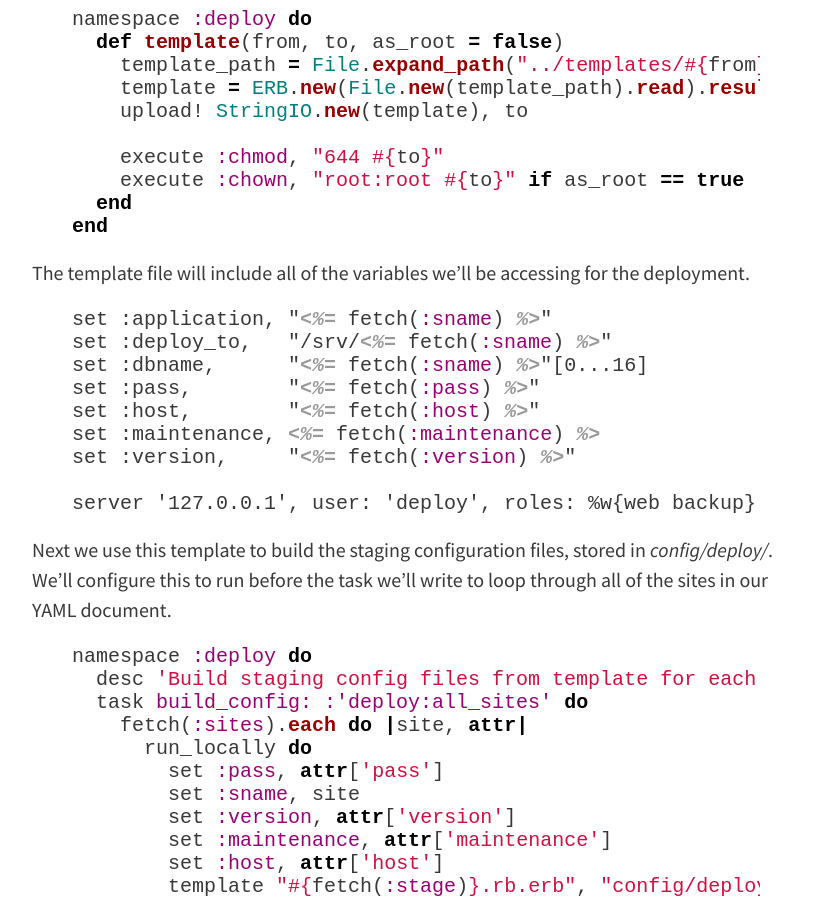
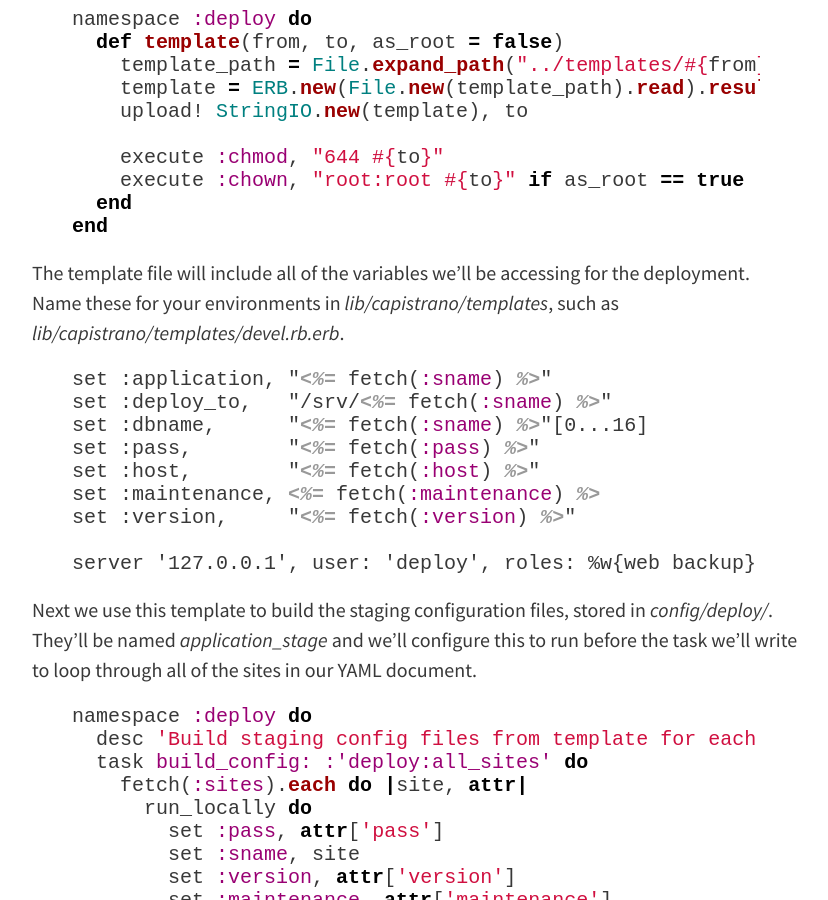
Before and after one commit to jerematic/jerematic.github.io, a Jekyll site: the page built from _posts/2015-07-07-capistrano-3-wordpress-multisite-deployment.md, in a window 1280 px wide and 900 px high, scrolled down 1368 px. Shown: the whole window, without its empty margins (224-1052 px from the left). Built offline with Jekyll 4.4.1, drawn with Linux system fonts in a browser that asks for light colours; nearby versions of some CDN libraries; comment, search, counter and statistics services are not loaded; some of the changed text lies outside the part shown.

Commit message:
Rename multisite post

```diff
--- a/_posts/2015-07-07-capistrano-3-wordpress-multisite-deployment-part-2.md
+++ b/_posts/2015-07-07-capistrano-3-wordpress-multisite-deployment.md
@@ -15,7 +15,7 @@ example:
   maintenance: false
 {% endhighlight %}
 
-Our *config/deploy.rb* file will have the following values to load the YAML docs and get us setup to deploy .
+Our *config/deploy.rb* file will have the following values to load the YAML docs and get us setup to deploy.
 {% highlight ruby %}
 set :repo_url,      ''
 set :log_level,     :info
@@ -43,7 +43,7 @@ namespace :deploy do
 end
 {% endhighlight %}
 
-The template file will include all of the variables we'll be accessing for the deployment.
+The template file will include all of the variables we'll be accessing for the deployment.  Name these for your environments in *lib/capistrano/templates*, such as *lib/capistrano/templates/devel.rb.erb*.
 {% highlight erb %}
 set :application, "<%= fetch(:sname) %>"
 set :deploy_to,   "/srv/<%= fetch(:sname) %>"
@@ -56,7 +56,7 @@ set :version,     "<%= fetch(:version) %>"
 server '127.0.0.1', user: 'deploy', roles: %w{web backup}
 {% endhighlight %}
 
-Next we use this template to build the staging configuration files, stored in *config/deploy/*.  We'll configure this to run before the task we'll write to loop through all of the sites in our YAML document.
+Next we use this template to build the staging configuration files, stored in *config/deploy/*.  They'll be named *application_stage* and we'll configure this to run before the task we'll write to loop through all of the sites in our YAML document.
 {% highlight ruby %}
 namespace :deploy do
   desc 'Build staging config files from template for each site'
```
